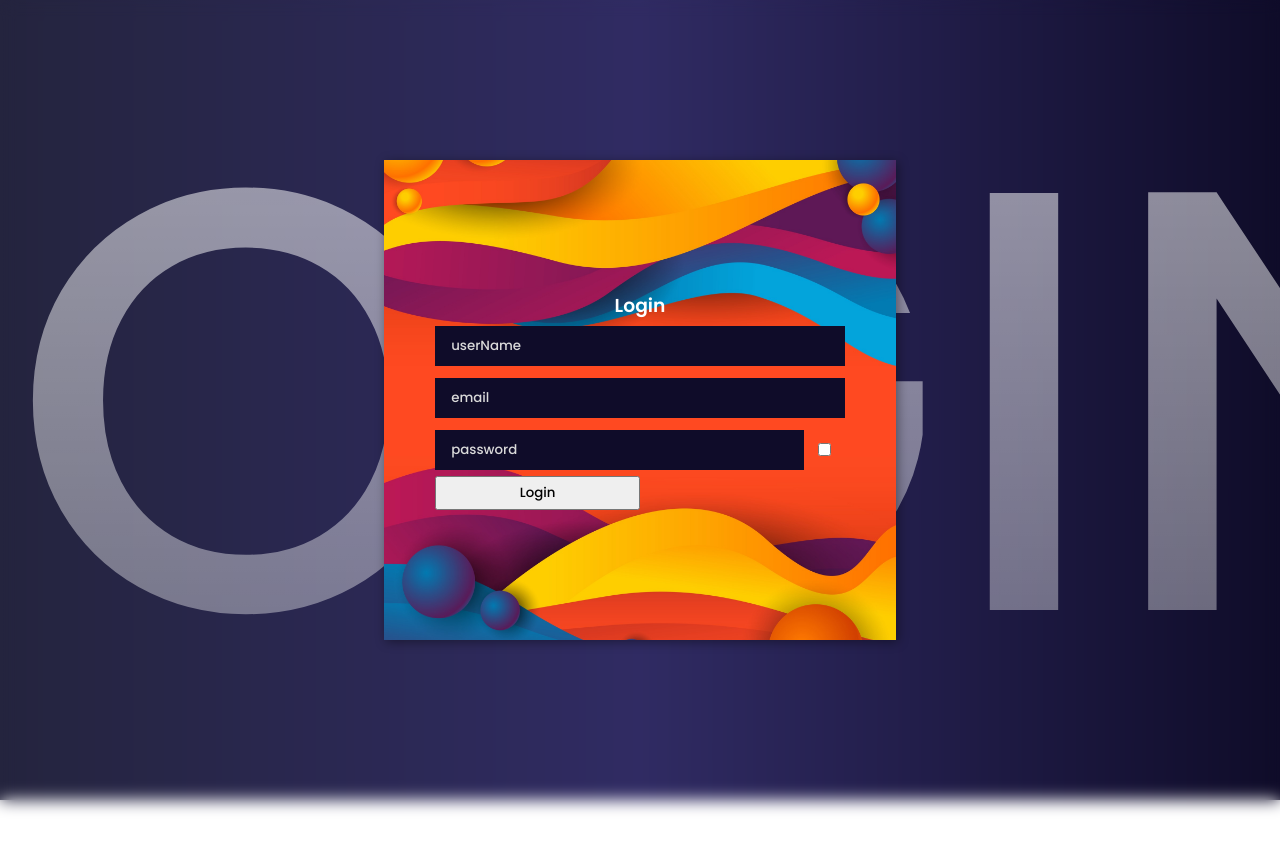
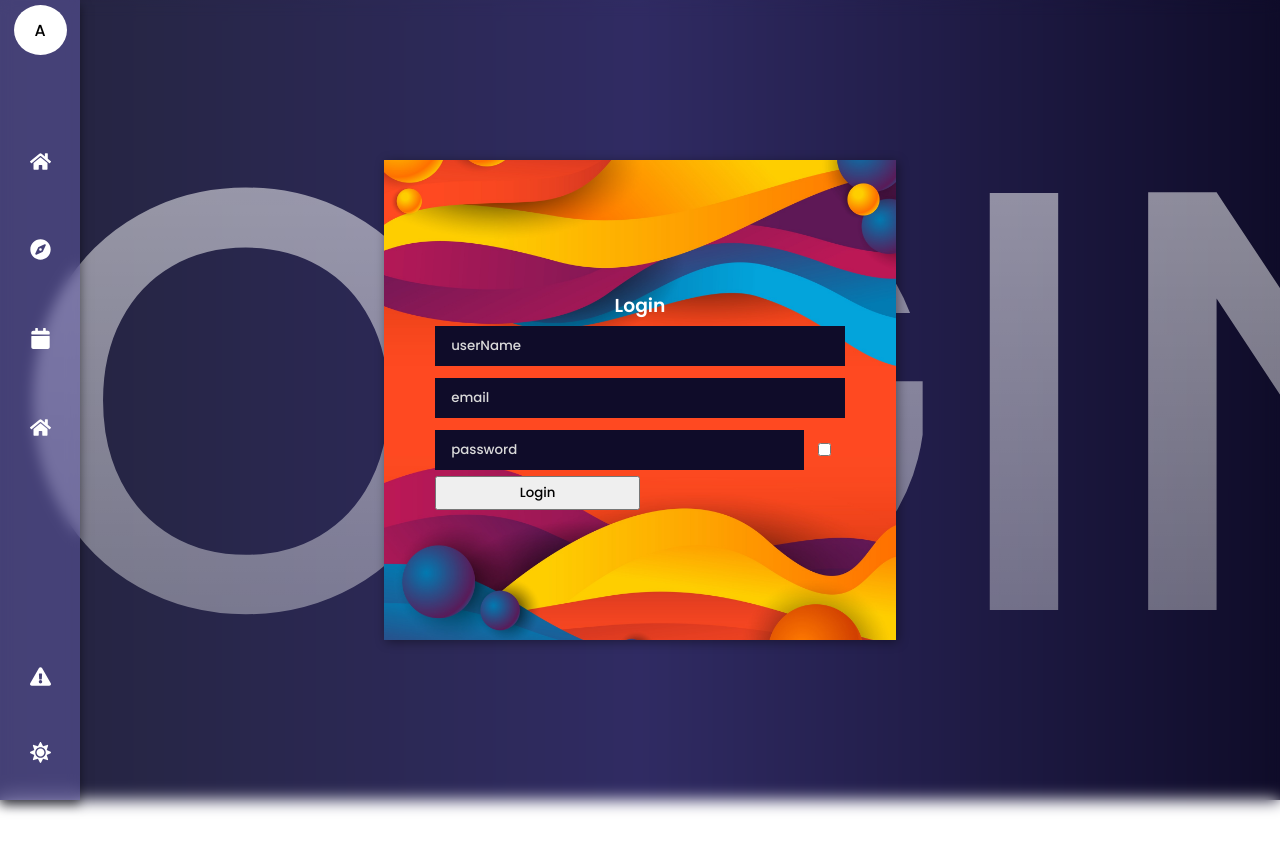
Before and after one commit to Adityaverma4648/ERP, a React (Create React App) app in the folder frontend/: page /login in a window 1280 px wide. Shown: the top 850 px of the page. Built offline with nearby package versions, Linux system fonts and the light colour scheme.

Commit message:
sideBar intialized ..

```diff
--- a/frontend/package.json
+++ b/frontend/package.json
@@ -8,6 +8,7 @@
     "@testing-library/user-event": "^13.5.0",
     "react": "^18.2.0",
     "react-dom": "^18.2.0",
+    "react-icons": "^4.7.1",
     "react-router-dom": "^6.8.1",
     "react-scripts": "5.0.1",
     "web-vitals": "^2.1.4"
--- a/frontend/src/App.css
+++ b/frontend/src/App.css
@@ -41,6 +41,24 @@
 }
 /* ---------------------------------------- */
 
+
+/*      Home         */
+.Home{
+  height: 100vh;
+  width: 100vw;
+  display: flex;
+  justify-content: center;
+  align-items: center;
+  background: #0f0c29;
+    /* fallback for old browsers */
+    background: -webkit-linear-gradient(to right, #24243e, #302b63, #0f0c29);
+    /* Chrome 10-25, Safari 5.1-6 */
+    background: linear-gradient(to right, #24243e, #302b63, #0f0c29);
+    /* W3C, IE 10+/ Edge, Firefox 16+, Chrome 26+, Opera 12+, Safari 7+ */
+}
+
+
+/*      Home Ends   */
 
 /*   signUp page */
 
@@ -182,11 +200,51 @@
 
 
 
+/*  sidebar */
 
+.Sidebar{
+  z-index: 99999;
+  left: 0;
+  position: absolute;
+  width: 80px;
+  height: 100vh;
+  display: flex;
+  flex-direction: column;
+  justify-content: space-between;
+  align-items: center;
+  background-color: rgba(103, 95, 173,0.5);
+  backdrop-filter: blur(0.4rem);
+  box-shadow: 0px 5px 10px rgba(0,0,0,0.5);
+}
 
+.Sidebar li{
+   width: 100%;
+   list-style: none;
+   padding: 1rem;
+   font-size: 21px;
+   color: #fff;
+   /* background-color: yellow; */
+   margin: 0.8rem 0px;
+}
+.profileList{
+  margin: 5px 0px;
+   min-height: 50px;
+   min-width: 50px;
+   border-radius: 50%;
+   background-color: rgb(255, 255, 255);
+   display: flex;
+   justify-content: center;
+   align-items: center;
+}
 
-
-
+.sidebarRouteBtn{
+  height: 100%;
+  /* background-color: red; */
+  display: flex;
+  flex-direction: column;
+  justify-content: end;
+  align-items: center;
+}
 
 
 
@@ -223,17 +281,17 @@
 }
 
 @media only screen and (max-width : 600px) {
-  .textBg::-webkit-scrollbar {
-    display: none;
-  }
-        body::-webkit-scrollbar {
+    .textBg::-webkit-scrollbar {
+       display: none;
+    }
+    body::-webkit-scrollbar {
           display: none;
         }
     #signUpForm{
-      width: 90%;
+      width: 85%;
     }
-    #Login{
-      width: 90vw;
+    #loginForm{
+      width: 85%;
     }
 
   .textBg {
--- a/frontend/src/App.js
+++ b/frontend/src/App.js
@@ -3,11 +3,13 @@ import {BrowserRouter,Routes,Route,Link} from "react-router-dom";
 import SignUp from "./Pages/SignUp";
 import Home from "./Pages/Home"
 import Login from "./Pages/Login"
+import Sidebar from './components/Sidebar';
 
 function App() {
   return (
     <>
       <BrowserRouter>
+        <Sidebar />
           <Routes>
              <Route path='/' element={<Home />} exact></Route>
              <Route path='/signUp' element={<SignUp />} exact></Route>
--- a/frontend/src/Pages/Home.js
+++ b/frontend/src/Pages/Home.js
@@ -2,7 +2,7 @@ import React from 'react'
 
 const Home = () => {
   return (
-    <div>Home</div>
+    <div className='Home'>Home</div>
   )
 }
 
--- /dev/null
+++ b/frontend/src/components/Sidebar.js
@@ -0,0 +1,54 @@
+import React from "react";
+import { Link } from "react-router-dom";
+import {
+  FaHome,
+  FaCompass,
+  FaCalendar,
+  FaSun,
+  FaExclamationTriangle,
+} from "react-icons/fa";
+const Sidebar = () => {
+  return (
+    <div className="Sidebar">
+      <div>
+        <div className="profileList">A</div>
+        <ul className="sidebarRouteBtn">
+          <Link to="/">
+            <li>
+              <FaHome />
+            </li>
+          </Link>
+          <Link to="/explore">
+            <li>
+              <FaCompass />
+            </li>
+          </Link>
+          <Link to="/events">
+            <li>
+              <FaCalendar />
+            </li>
+          </Link>
+          <Link to="/">
+            <li>
+              <FaHome />
+            </li>
+          </Link>
+        </ul>
+      </div>
+      <div>
+        <Link to="/">
+          <li>
+            <FaExclamationTriangle />
+          </li>
+        </Link>
+        <Link to="/">
+          <li>
+            <FaSun />
+          </li>
+        </Link>
+      </div>
+    </div>
+  );
+};
+
+export default Sidebar;
```
Also changed, not shown: 1 other file (tests, documents, lock files or other folders).
